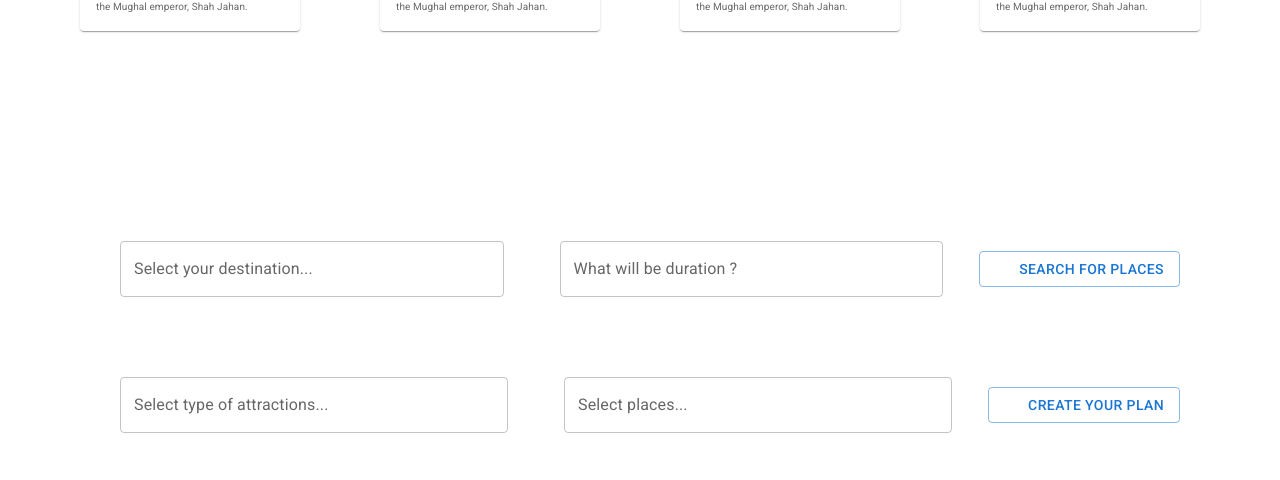
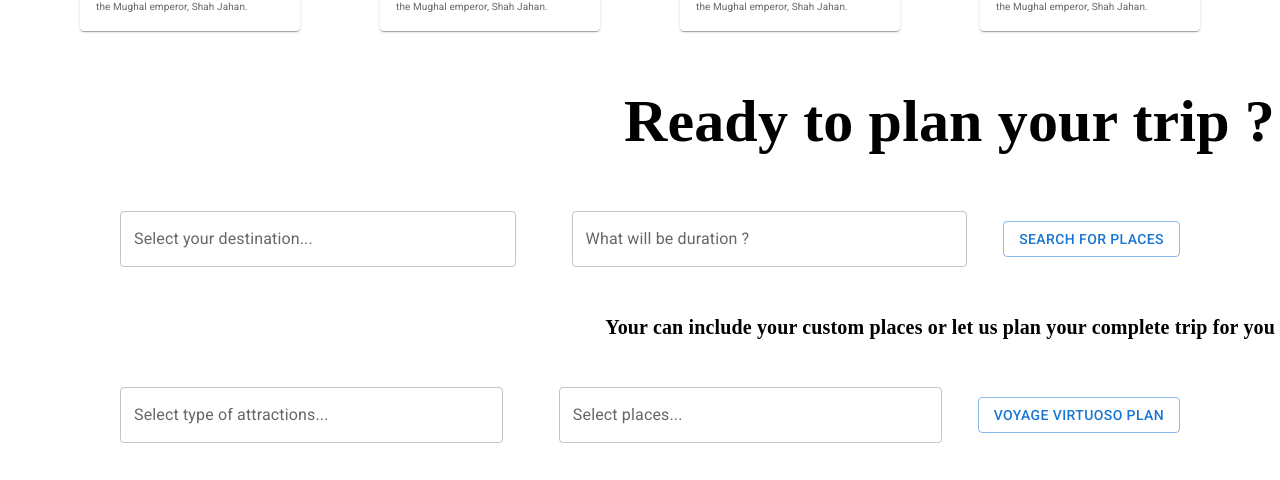
Before and after one commit to kaun-vaidish/SIH, a React (Create React App) app: page / in a window 1280 px wide. Shown: the part 1545-2025 px from the top of the page. Built offline with nearby package versions, Linux system fonts and the light colour scheme.

Commit message:
completely working, color fixed

```diff
--- a/src/App.js
+++ b/src/App.js
@@ -1,5 +1,4 @@
 import React from "react";
-// import Navbar from "./components/navbar/Navbar";
 import Landingpage from "./components/landingpage/landingpage";
 import "./app.css";
 import PlaceCard from "./components/mui/Card";
--- a/src/components/chooselocations/chooselocations.js
+++ b/src/components/chooselocations/chooselocations.js
@@ -1,102 +1,10 @@
-// import React, { useState } from "react";
-// import "./chooselocations.css";
-// //import Select from 'react-select';
-
-// function Chooselocations() {
-//   const [myList, setMyList] = useState([]);
-//   const [selectTypes, setSelectTypes] = useState("");
-
-// const types = [
-//   "HistoricalSites",
-//   "Parks",
-//   "Museums",
-//   "Temples",
-//   "Markets",
-//   "LakesAndDams",
-//   "Nightlife",
-//   "HiddenGems",
-// ];
-//   const [selectPlaces, setSelectPlaces] = useState("");
-// const places = {
-//   HistoricalSites: ["Shaniwar Wada", "Aga Khan Palace"],
-//   Parks: ["Peshwa Udyan Zoo", "Empress Garden"],
-//   Museums: ["Raja Dinkar Kelkar Museum", "Mahatma Phule Museum"],
-//   Temples: ["Dagdusheth Halwai", "Ramdhara"],
-//   Markets: ["FC Road", "Laxmi Road"],
-//   LakesAndDams: ["Pawna lake", "Panshet dam"],
-//   Nightlife: ["Koregaon park"],
-//   HiddenGems: ["Rihegaon dam", "Kundmala"],
-// };
-
-//   const handleTypeChange = (event) => {
-//     const type = event.target.value;
-//     setSelectTypes(type);
-
-//     setSelectPlaces(null);
-//   };
-
-//   const handlePlaceChange = (event) => {
-//     const place = event.target.value;
-//     setSelectPlaces(place);
-//     setMyList([...myList, place]);
-//   };
-
-//   return (
-//     <div>
-//       <h2>Select a Location:</h2>
-//       <div>
-//         <label>Select Type:</label>
-//         <select value={selectTypes} onChange={handleTypeChange}>
-//           <option value="">Select Type</option>
-//           {types.map((type) => (
-//             <option key={type} value={type}>
-//               {type}
-//             </option>
-//           ))}
-//         </select>
-//       </div>
-//       {selectTypes && (
-//         <div>
-//           <label>Select Place:</label>
-//           <select value={selectPlaces} onChange={handlePlaceChange}>
-//             <option value="">Select Place</option>
-//             {places[selectTypes].map((place) => (
-//               <option key={place} value={place}>
-//                 {place}
-//               </option>
-//             ))}
-//           </select>
-//         </div>
-//       )}
-//       {/* {selectTypes && selectPlaces && (
-//         <div>
-//           <p>You have selected: {selectPlaces} in {selectTypes}</p>
-//         </div>
-//       )} */}
-
-//       <ul>
-//         {myList.map((item, index) => (
-//           <li key={index}>{item}</li>
-//         ))}
-//       </ul>
-
-//     </div>
-
-//   );
-// }
-
-// export default Chooselocations;
-
-
-
 
 
 
 import * as React from "react";
 import Autocomplete from "@mui/material/Autocomplete";
 import TextField from "@mui/material/TextField";
-import CreateIcon from '@mui/icons-material/Create';
-import { Button } from "@mui/material";
+import EditCalendarTwoToneIcon from '@mui/icons-material/EditCalendarTwoTone';import { Button, Typography } from "@mui/material";
 
 const types = [
   "HistoricalSites",
@@ -139,19 +47,35 @@ const Chooselocations = () => {
   };
 
   const autocompleteStyle = {
-    flex: 1, // Allow Autocomplete components to grow and take available space
-    marginRight: "16px", // Add some spacing between the components
+    flex: 1,
+    marginRight: "16px",
     padding: "20px",
   };
 
+  const buttonStyle = {
+    marginLeft: "auto",
+  };
 
-  const buttonStyle = {
-    marginLeft: "auto" ,// Push the button to the right side of the container
+  const optionTextStyle = {
+    color: "black",
+  };
 
-  };
+  const buttonText = selectedPlaces.length === 0 ? "Voyage Virtuoso plan" : "Create your plan";
+
+  const textStyle = {
+    marginLeft:"120px",
+    padding: "5px",
+    alignItems: "center",
+
+  }
 
   return (
     <>
+      <div style={textStyle}>
+        <Typography>
+      <h1 style={{ color: "black", fontSize: "20px",fontFamily: "cursive" }}>Your can include your custom places or let us plan your complete trip for you </h1>
+      </Typography>
+      </div>
       <div style={containerStyle}>
         <Autocomplete
           disablePortal
@@ -159,10 +83,16 @@ const Chooselocations = () => {
           options={types}
           value={selectedType}
           sx={autocompleteStyle}
+          getOptionLabel={(option) => option}
           onChange={handleTypeChange}
           renderInput={(params) => (
             <TextField {...params} label="Select type of attractions..." />
           )}
+          renderOption={(props, option) => (
+            <li {...props} style={{ color: 'black' }}>{option}</li>
+          )}
+
+
         />
 
         <Autocomplete
@@ -171,20 +101,18 @@ const Chooselocations = () => {
           options={selectedType ? places[selectedType] : []}
           value={selectedPlaces}
           sx={autocompleteStyle}
-        // size="small"
           onChange={handlePlacesChange}
-        getOptionLabel={(option) => option}
+          getOptionLabel={(option) => (
+            <span style={optionTextStyle}>{option}</span>
+          )}
           filterSelectedOptions
           renderInput={(params) => (
-          <TextField
-            {...params}
-            label="Select places..."
-            // placeholder="Favorites"
+            <TextField {...params} label="Select places..." />
+          )}
+
         />
-        )}
-      />
-      <Button startIcon={<CreateIcon />} variant="outlined" color="primary" style={buttonStyle}>
-        Create your plan
+        <Button variant="outlined" color="primary" style={buttonStyle}>
+          {buttonText}
         </Button>
       </div>
     </>
--- a/src/components/landingpage/landingpage.js
+++ b/src/components/landingpage/landingpage.js
@@ -24,9 +24,6 @@ const Landingpage = () => {
         Explore
       </Button>
 
-      {/* <div className="homeButton">
-        Explore
-      </div> */}
     </div>
   );
 };
--- a/src/components/planyourtrip/plan-your-trip.js
+++ b/src/components/planyourtrip/plan-your-trip.js
@@ -1,71 +1,3 @@
-// // import React, { useState } from "react";
-// // import "./planyourtrip.css";
-
-// // const Planyourtrip = () => {
-// //   const [destination, setDestination] = useState("");
-// //   const destinations = ["Pune"];
-// //   const [duration, setDuration] = useState("");
-//   // const durations = [
-//   //   "1 days",
-//   //   "2 days",
-//   //   "3 days",
-//   //   "4 days",
-//   //   "5 days",
-//   //   "6 days",
-//   //   "7 days",
-//   // ];
-
-// //   const findAttractions = () => {
-// //     alert(
-// //       "Finding attractions near " +
-// //         destination +
-// //         " for " +
-// //         duration +
-// //         " ..."
-// //     );
-// //   };
-
-// //   return (
-// //     <>
-// //       <div className="destination">
-// //         <h1>What will be the destination ?</h1>
-// //         <select
-// //           value={destination}
-// //           onChange={(e) => setDestination(e.target.value)}
-// //         >
-// //           <option value="">Select destination</option>
-// //           {destinations.map((op) => (
-// //             <option key={op} value={op}>
-// //               {op}
-// //             </option>
-// //           ))}
-// //         </select>
-// //       </div>
-
-// //       <div className="duration">
-// //         <h1>What will be your trip duration ?</h1>
-// //         <select
-// //           value={duration}
-// //           onChange={(e) => setDuration(e.target.value)}
-// //         >
-// //           <option value="">Select duration</option>
-// //           {durations.map((op) => (
-// //             <option key={op} value={op}>
-// //               {op}
-// //             </option>
-// //           ))}
-// //         </select>
-// //       </div>
-
-// //       <button className="findAttraction" onClick={findAttractions}>
-// //         Find attractions...
-// //       </button>
-// //     </>
-// //   );
-// // };
-
-// // export default Planyourtrip;
-
 import * as React from "react";
 import TextField from "@mui/material/TextField";
 import Autocomplete from "@mui/material/Autocomplete";
@@ -100,29 +32,31 @@ const containerStyle = {
 };
 
 const autocompleteStyle = {
-  flex: 1, // Allow Autocomplete components to grow and take available space
-  marginRight: "16px", // Add some spacing between the components
+  flex: 1,
+  marginRight: "16px",
   padding: "20px",
 };
 
 const buttonStyle = {
-  marginLeft: "auto" ,// Push the button to the right side of the container
+  marginLeft: "auto" ,
 
 };
 
 const textStyle = {
-  marginLeft: "115px", // Add some spacing between the components
+  marginLeft:"120px",
   padding: "5px",
   alignItems: "center",
+
 }
+
+
 
 export default function Planyourtrip() {
   return (
-
     <>
       <div style={textStyle}>
         <Typography>
-    <h1>Ready to plan your trip ?</h1>
+      <h1 style={{ color: "black", fontSize: "60px",fontFamily: "cursive" }}>Ready to plan your trip ?</h1>
       </Typography>
       </div>
 
@@ -135,6 +69,9 @@ export default function Planyourtrip() {
           renderInput={(params) => (
             <TextField {...params} label="Select your destination..." />
           )}
+          renderOption={(props, option) => (
+            <li {...props} style={{ color: 'black' }}>{option}</li>
+          )}
         />
         <Autocomplete
           disablePortal
@@ -142,8 +79,11 @@ export default function Planyourtrip() {
           options={durations}
           sx={autocompleteStyle}
           renderInput={(params) => <TextField {...params} label="What will be duration ?" />}
+          renderOption={(props, option) => (
+            <li {...props} style={{ color: 'black' }}>{option}</li>
+          )}
         />
-      <Button startIcon={<SearchIcon />} variant="outlined" color="primary" style={buttonStyle}>
+        <Button variant="outlined" color="primary" style={buttonStyle}>
           Search for places
         </Button>
       </div>
--- a/src/components/planyourtrip/planyourtrip.css
+++ b/src/components/planyourtrip/planyourtrip.css
@@ -8,6 +8,7 @@
 h1 {
   font-size: 18px;
   margin-bottom: 8px;
+  color: black;
 }
 
 select {
```
Lines whose indentation alone changed are shown as unchanged.
